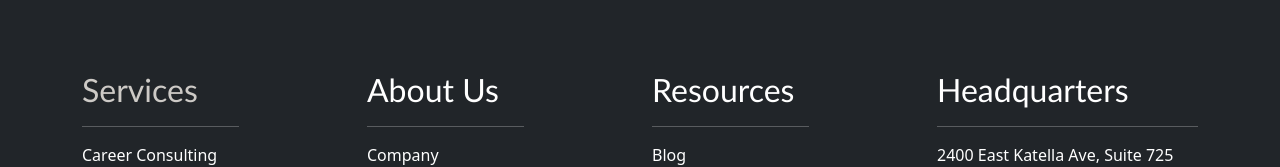
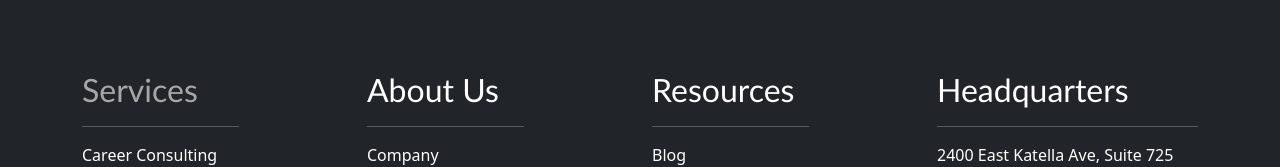
Before and after one commit to jermeewinn/YKB-solutions, a React (Create React App) app: page / in a window 1280 px wide. In both pictures the pointer is over the link 139 px from the left and 1287 px from the top of the page. Shown: the part 1198-1365 px from the top of the page. Built offline with nearby package versions, Linux system fonts and the light colour scheme; the HTML template or start-up script is replaced by a standard one.

Commit message:
made hover effects in footer links more less subtle

```diff
--- a/src/index.css
+++ b/src/index.css
@@ -149,7 +149,7 @@ footer {
 
 .footer-label:hover {
   transition: 0.3s;
-  color: #cdcac6
+  color: #a7a7a7
 }
 
 .footer-logo-row {
```
